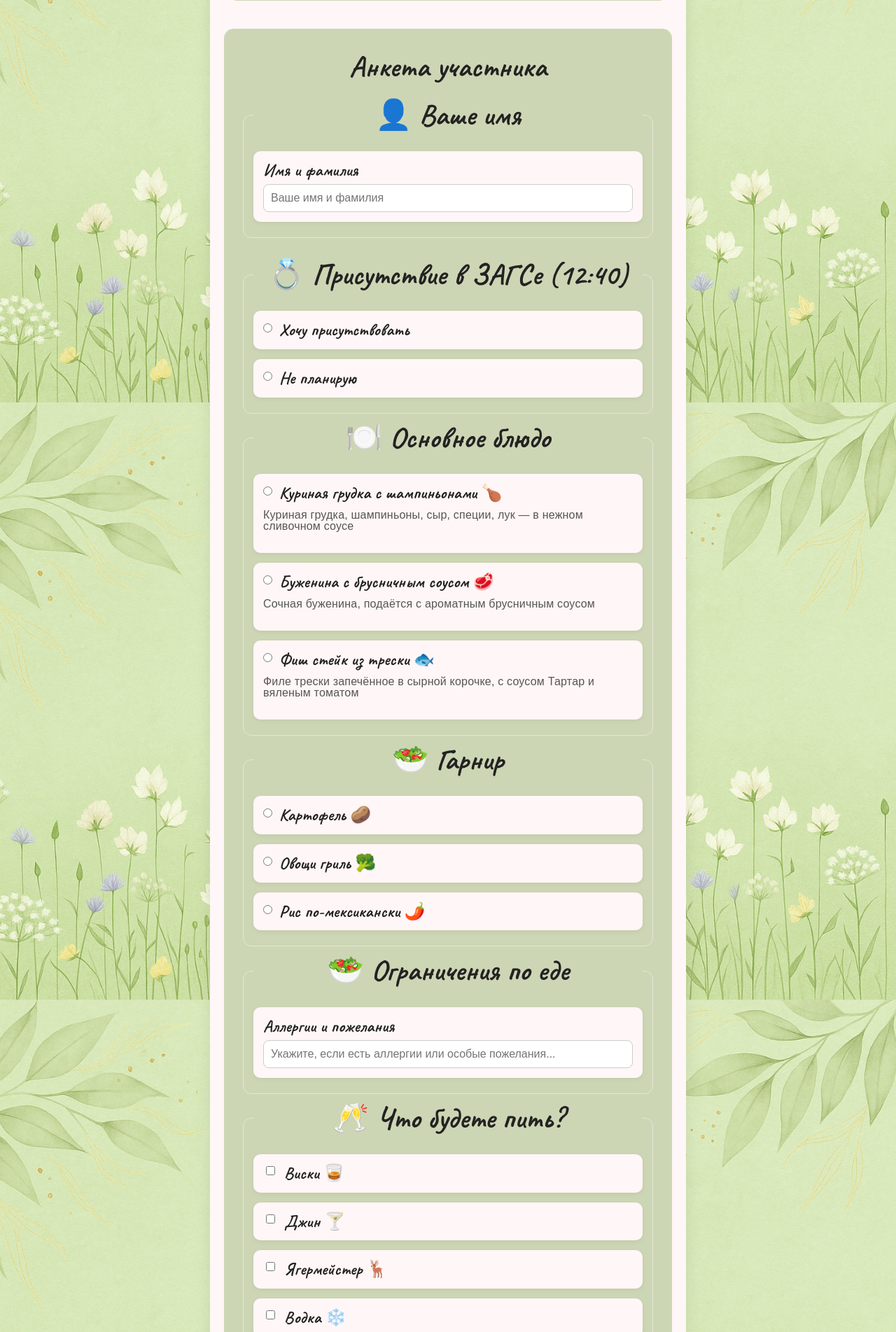
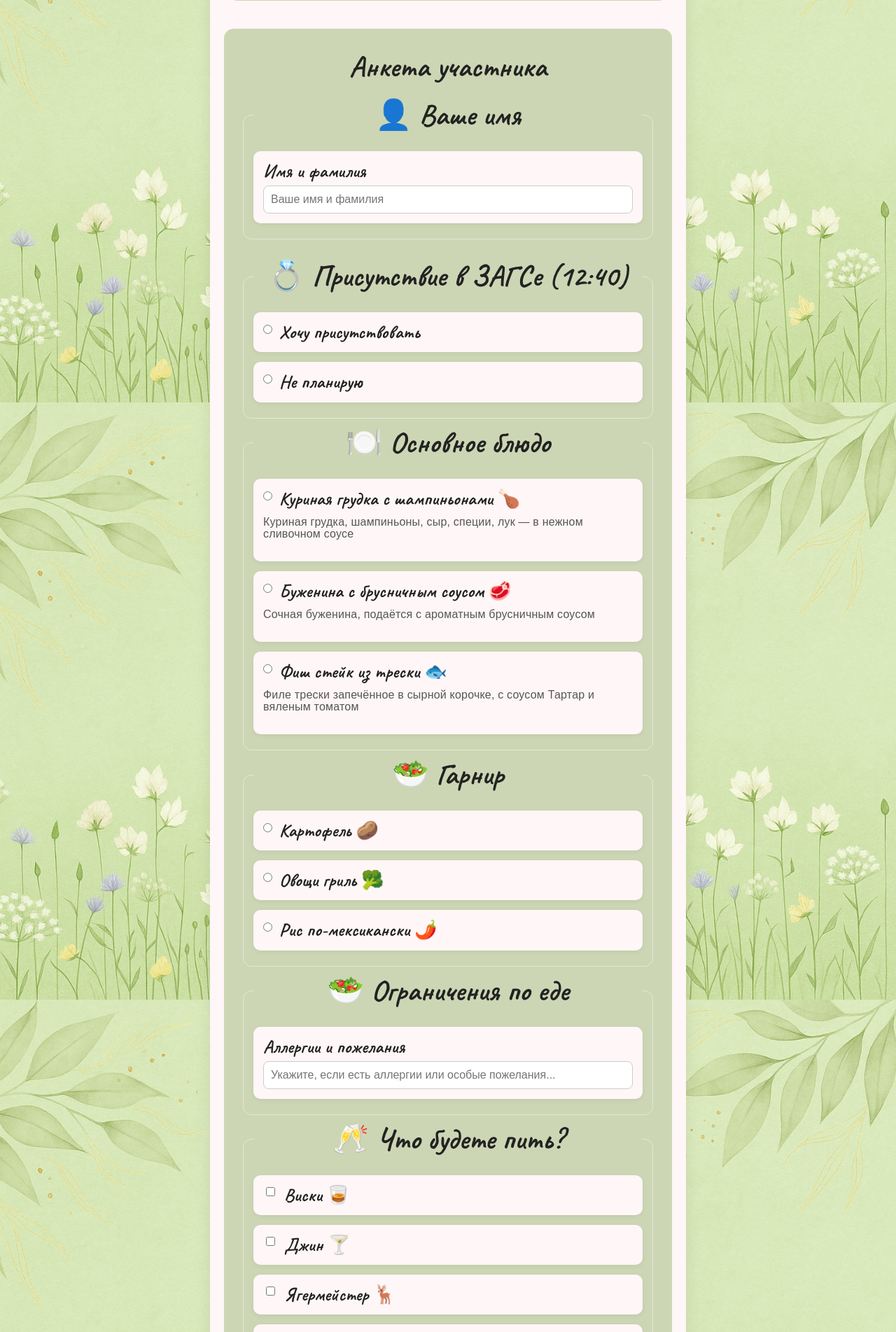
Before and after one commit to vihuhool/wedding, a Flask app: page / in a window 1280 px wide. Shown: the part 1985-3888 px from the top of the page at 70% size. Run offline with Flask 3, Linux system fonts and the light colour scheme; the visitor is signed in with stand-in values (Sample User, id 1); parts of the project's set-up code (start-up, migrations or seed data) failed here and were passed over; some libraries are stand-ins or nearby versions; some web fonts are replaced.

Commit message:
maybe final

```diff
--- a/static/styles.css
+++ b/static/styles.css
@@ -239,7 +239,7 @@ h3, legend{ font-size: clamp(24px, 5.2vw, 42px); }
   flex-wrap:wrap;
   font-family: var(--font-title);
   font-weight:700;
-  font-size: clamp(19px, 4.8vw, 24px); /* Чуть крупнее */
+  font-size: clamp(21px, 4.8vw, 26px); /* Чуть крупнее */
   line-height: 1.12;                  /* Плотнее */
 }
 
@@ -249,7 +249,7 @@ h3, legend{ font-size: clamp(24px, 5.2vw, 42px); }
   letter-spacing:.2px;
   margin-top: 10px;                    /* отступ между названием и описанием оставляем */
   font-size: clamp(14px, 3.6vw, 16px); /* Чуть меньше текста */
-  line-height: 1;                   /* Плотнее строки */
+  line-height: 1.1;                   /* Плотнее строки */
   color:#555;
 }
 
```
